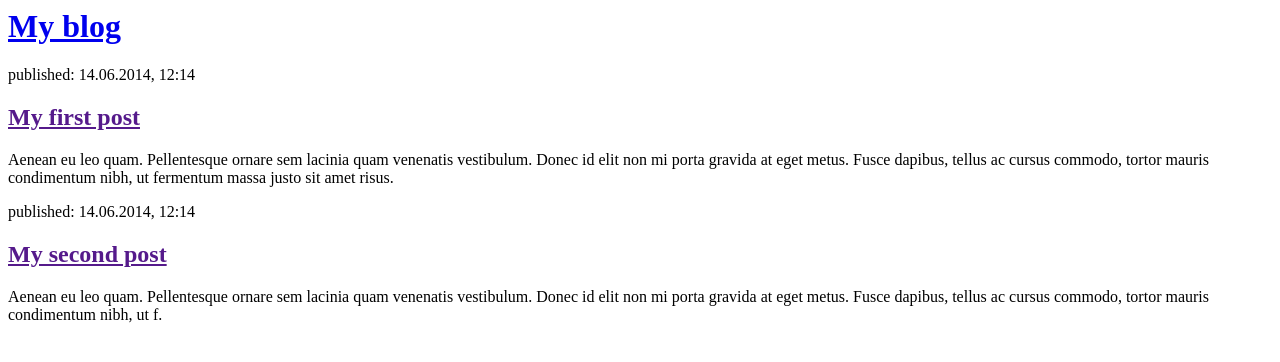
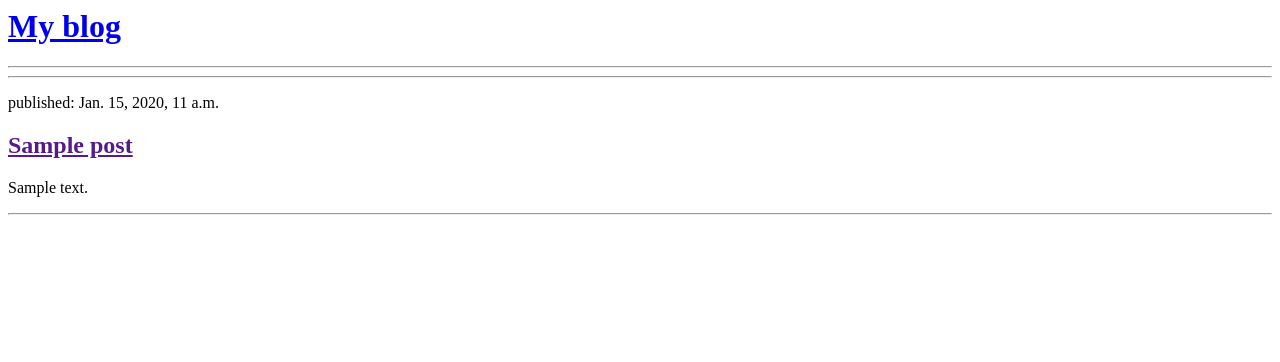
Before and after one commit to Tomonaga007/my-first-blog, a Django app: template blog/templates/blog/post_list.html in a window 1280 px wide. Shown: the top 362 px of the page. Run offline with Django 3.2, Linux system fonts and the light colour scheme; the template is opened without the code that fills it: values that come from a table or form of the project are taken from there, others are empty; tables that the repository leaves empty hold one stand-in row (values such as "Sample post").

Commit message:
working template for Post model

```diff
--- a/blog/templates/blog/post_list.html
+++ b/blog/templates/blog/post_list.html
@@ -1,28 +1,24 @@
 <html>
 
 <head>
-    <title>Django Girls blog</title>
+    <title>My first blog</title>
 </head>
 
 <body>
     <div>
         <h1><a href="/">My blog</a></h1>
     </div>
+    <hr>
+    <hr>
+    {% for post in posts %}
+    <div>
+        <p>published: {{ post.published_date }}</p>
+        <h2><a href="">{{ post.title }}</a></h2>
+        <p>{{ post.text|linebreaksbr }}</p>
+        <hr>
+    </div>
+    {% endfor %}
 
-    <div>
-        <p>published: 14.06.2014, 12:14</p>
-        <h2><a href="">My first post</a></h2>
-        <p>Aenean eu leo quam. Pellentesque ornare sem lacinia quam venenatis vestibulum. Donec id elit non mi porta
-            gravida at eget metus. Fusce dapibus, tellus ac cursus commodo, tortor mauris condimentum nibh, ut fermentum
-            massa justo sit amet risus.</p>
-    </div>
-
-    <div>
-        <p>published: 14.06.2014, 12:14</p>
-        <h2><a href="">My second post</a></h2>
-        <p>Aenean eu leo quam. Pellentesque ornare sem lacinia quam venenatis vestibulum. Donec id elit non mi porta
-            gravida at eget metus. Fusce dapibus, tellus ac cursus commodo, tortor mauris condimentum nibh, ut f.</p>
-    </div>
 </body>
 
 </html>
```
Also changed, not shown: blog/views.py (+5 -3 lines).
